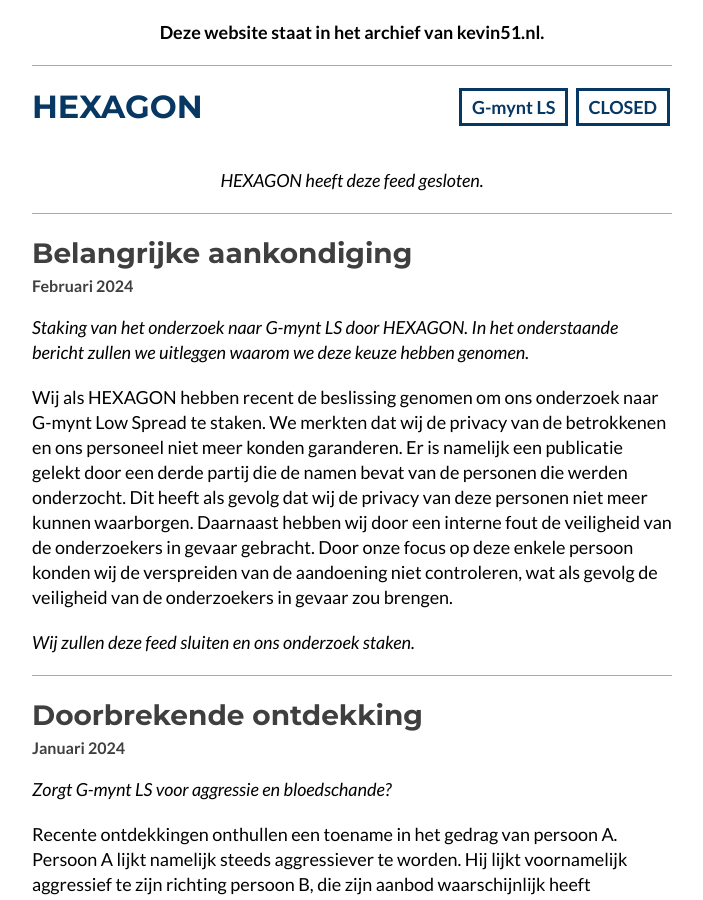
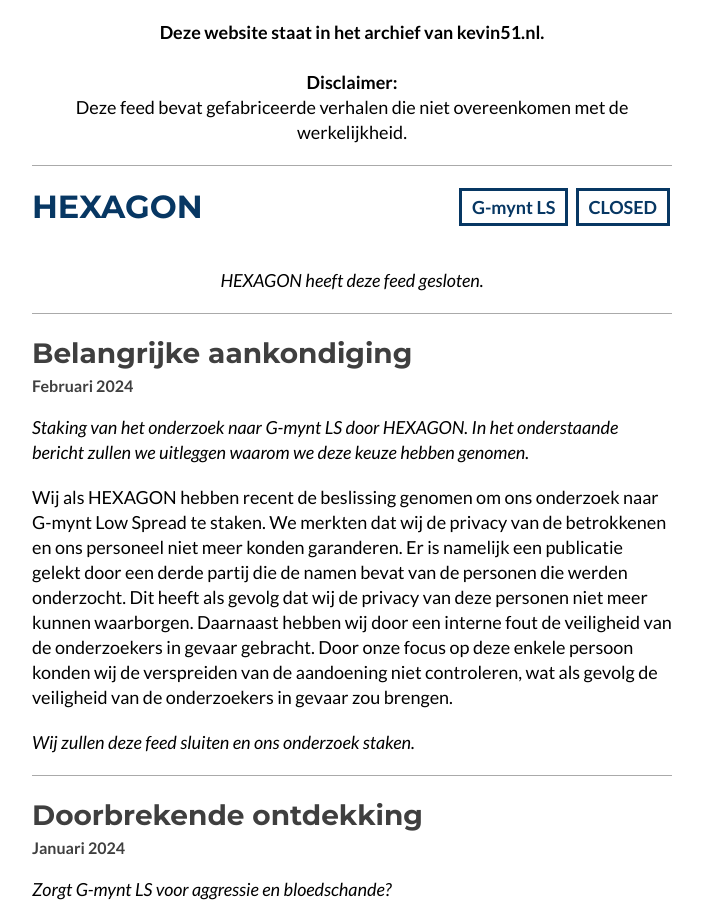
Before and after one commit to kevin-51/bronnen, a Jekyll site: the page archief/hexagon/index.html, which Jekyll copies as it is, in a window 1280 px wide and 900 px high. Shown: the whole window, without its empty margins (288-991 px from the left). Built offline with Jekyll 4.4.1, drawn with Linux system fonts in a browser that asks for light colours.

Commit message:
Update index.html

```diff
--- a/archief/hexagon/index.html
+++ b/archief/hexagon/index.html
@@ -139,8 +139,10 @@
 <body>
     <article>
         <p style="margin-top: 20px;text-align: center;"><strong>
-            Deze website staat in het archief van kevin51.nl.
-        </strong></p>
+            Deze website staat in het archief van kevin51.nl.<br><br>
+            Disclaimer:</strong><br>
+            Deze feed bevat gefabriceerde verhalen die niet overeenkomen met de werkelijkheid.
+        </p>
     </article>
     <body>
         <header>
```
